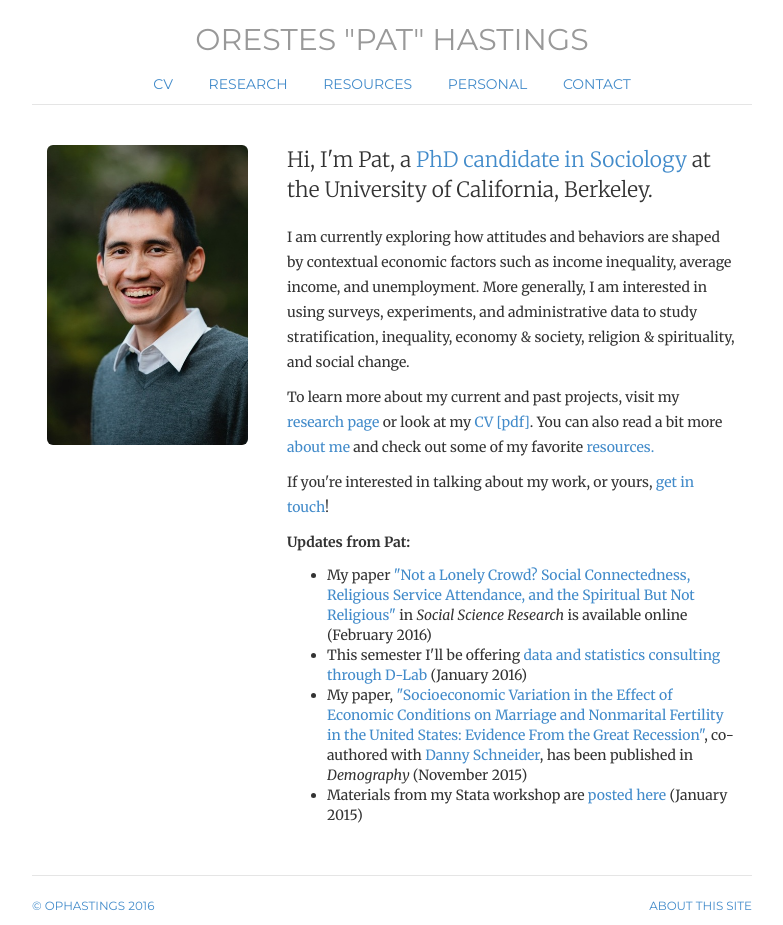
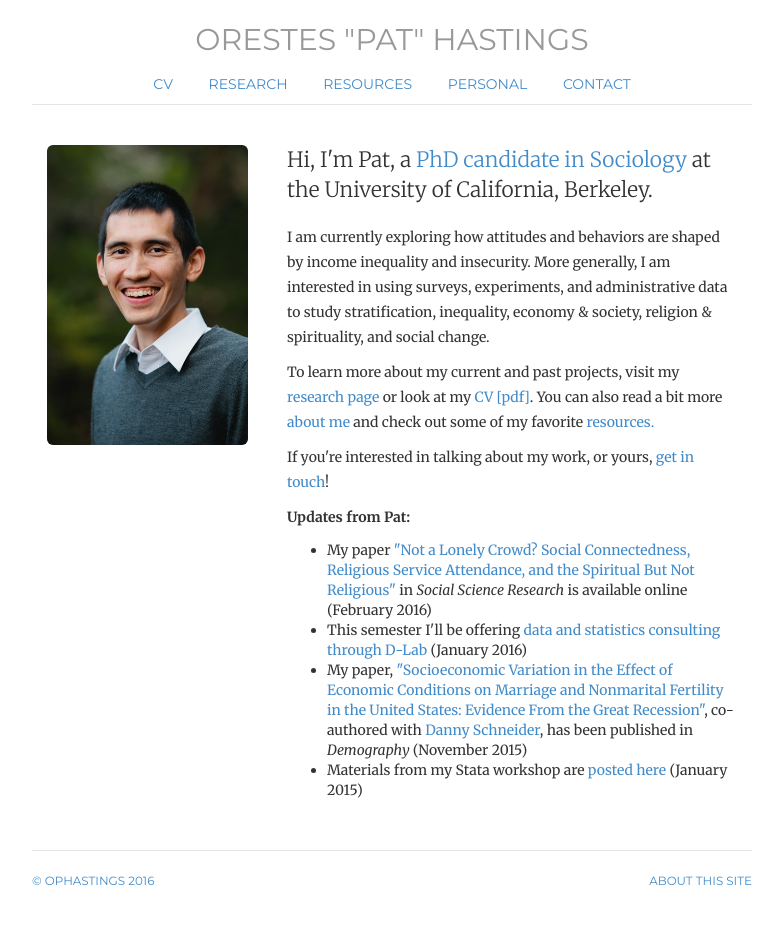
Before and after one commit to ophastings/ophastings.github.io, a Jekyll site: the page built from index.html, in a window 1280 px wide. Shown: the whole page, without its empty margins (248-1031 px from the left). Built offline with Jekyll 4.4.1, drawn with Linux system fonts in a browser that asks for light colours; comment, search, counter and statistics services are not loaded; after the commit the page ends 900 px from its top, so only the background shows below that.

Commit message:
Update index.html

```diff
--- a/index.html
+++ b/index.html
@@ -17,8 +17,8 @@ description: Website of Orestes Pat Hastings, sociology PhD candidate at UC Berk
 	<p class="lead">Hi, I'm Pat, a <a href="http://sociology.berkeley.edu/graduate-student/orestes-pat-hastings">PhD
 		candidate in Sociology</a> at the University of California, Berkeley.</p>
 
-	<p>I am currently exploring how attitudes and behaviors are shaped by contextual economic factors such as income inequality,
-	average income, and unemployment. More generally, I am interested in using surveys, experiments, and administrative data to
+	<p>I am currently exploring how attitudes and behaviors are shaped by income inequality and insecurity. More generally,
+	I am interested in using surveys, experiments, and administrative data to
 	study stratification, inequality, economy &amp society, religion &amp spirituality, and social change.</p>
 
 	<p>To learn more about my current and past projects, visit my <a href="research">research page</a>
```
